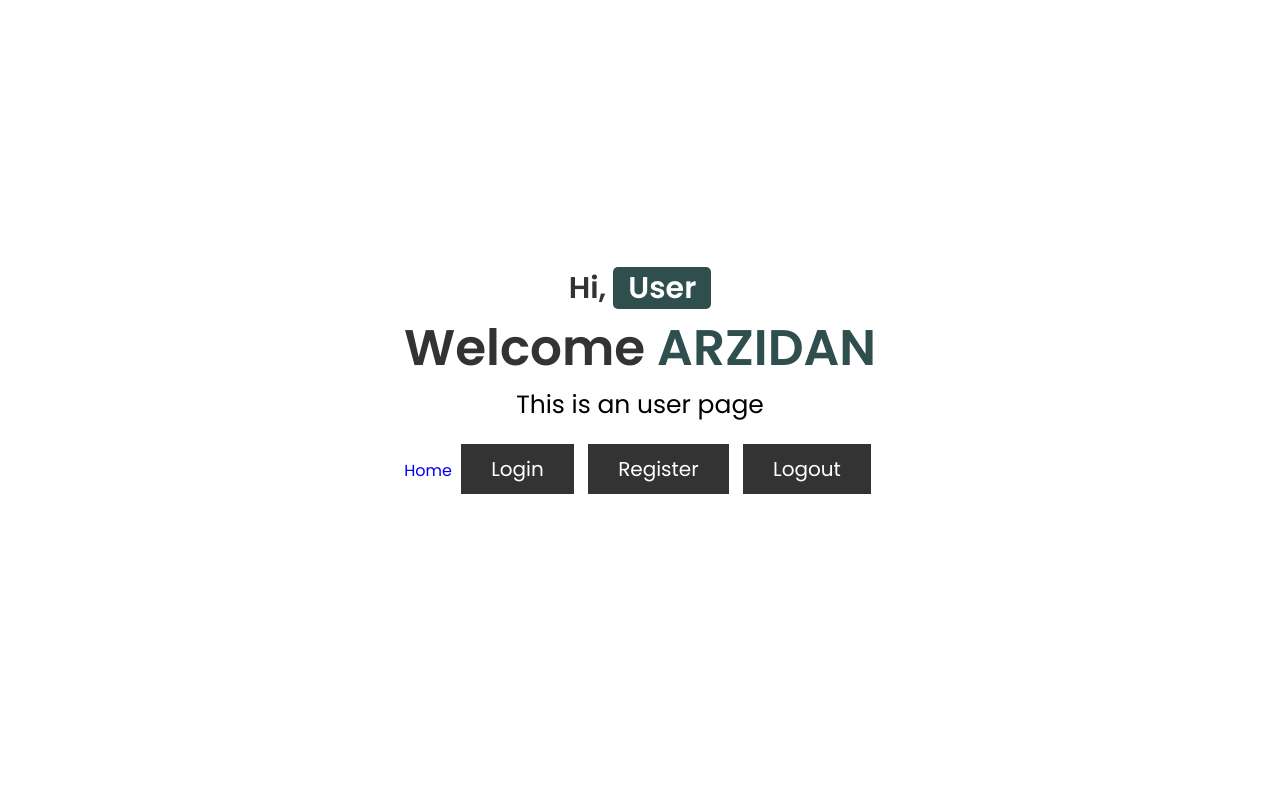
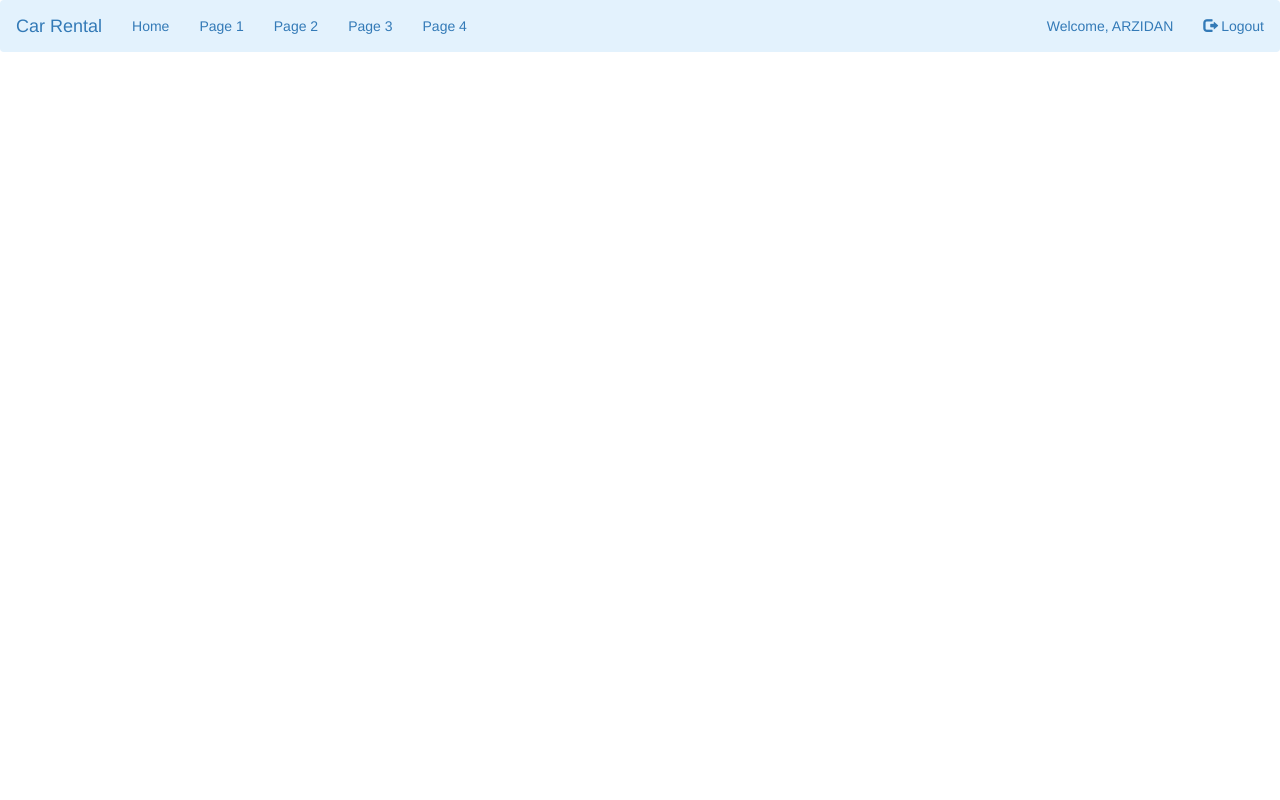
Before and after one commit to GeraldSutarso/Final_SSIP, a PHP site: page /user_page.php in a window 1280 px wide. Run offline with PHP 8.4, Linux system fonts and the light colour scheme; a user stored in the database is signed in.

Commit message:
userpage

```diff
--- a/navbar.php
+++ b/navbar.php
@@ -1,11 +1,11 @@
 
-<nav class="navbar navbar-inverse">
+<nav class="navbar navbar-light" style="background-color: #e3f2fd;">
   <div class="container-fluid">
     <div class="navbar-header">
       <a class="navbar-brand" href="#">Car Rental</a>
     </div>
     <ul class="nav navbar-nav">
-      <li class="active"><a href="index.php">Home</a></li>
+      <li class="active"><a href="user_page.php">Home</a></li>
       <li> <a href="#">Page 1</a></li>
       <li><a href="#">Page 2</a></li>
       <li><a href="#">Page 3</a></li>
--- a/user_page.php
+++ b/user_page.php
@@ -8,31 +8,17 @@ if(!isset($_SESSION['user_name'])){
 
 <!DOCTYPE html>
 <html lang="en">
+<title>Car Rental</title>
 <head>
-   <meta charset="UTF-8">
-   <meta http-equiv="X-UA-Compatible" content="IE=edge">
-   <meta name="viewport" content="width=device-width, initial-scale=1.0">
-   <title>User Page</title>
-
-   <!-- custom css file link  -->
-   <link rel="stylesheet" href="css/style.css">
-
+  <meta charset="utf-8">
+  <meta name="viewport" content="width=device-width, initial-scale=1">
+  <link rel="stylesheet" href="https://maxcdn.bootstrapcdn.com/bootstrap/3.4.1/css/bootstrap.min.css">
+  <script src="https://ajax.googleapis.com/ajax/libs/jquery/3.6.1/jquery.min.js"></script>
+  <script src="https://maxcdn.bootstrapcdn.com/bootstrap/3.4.1/js/bootstrap.min.js"></script>
 </head>
-<body>
-
-<div class="container">
-
-   <div class="content">
-      <h3>Hi, <span>User</span></h3>
-      <h1>Welcome <span><?php echo $_SESSION['user_name'] ?></span></h1>
-      <p>This is an user page</p>
-      <a href="index.php">Home</a>
-      <a href="login_form.php" class="btn">Login</a>
-      <a href="register_form.php" class="btn">Register</a>
-      <a href="logout.php" class="btn">Logout</a>
-   </div>
-
-</div>
-
-</body>
+    <body>
+    <?php
+    include('navbar.php'); ?>
+    <h2></h2>
+    </body>
 </html>
```
